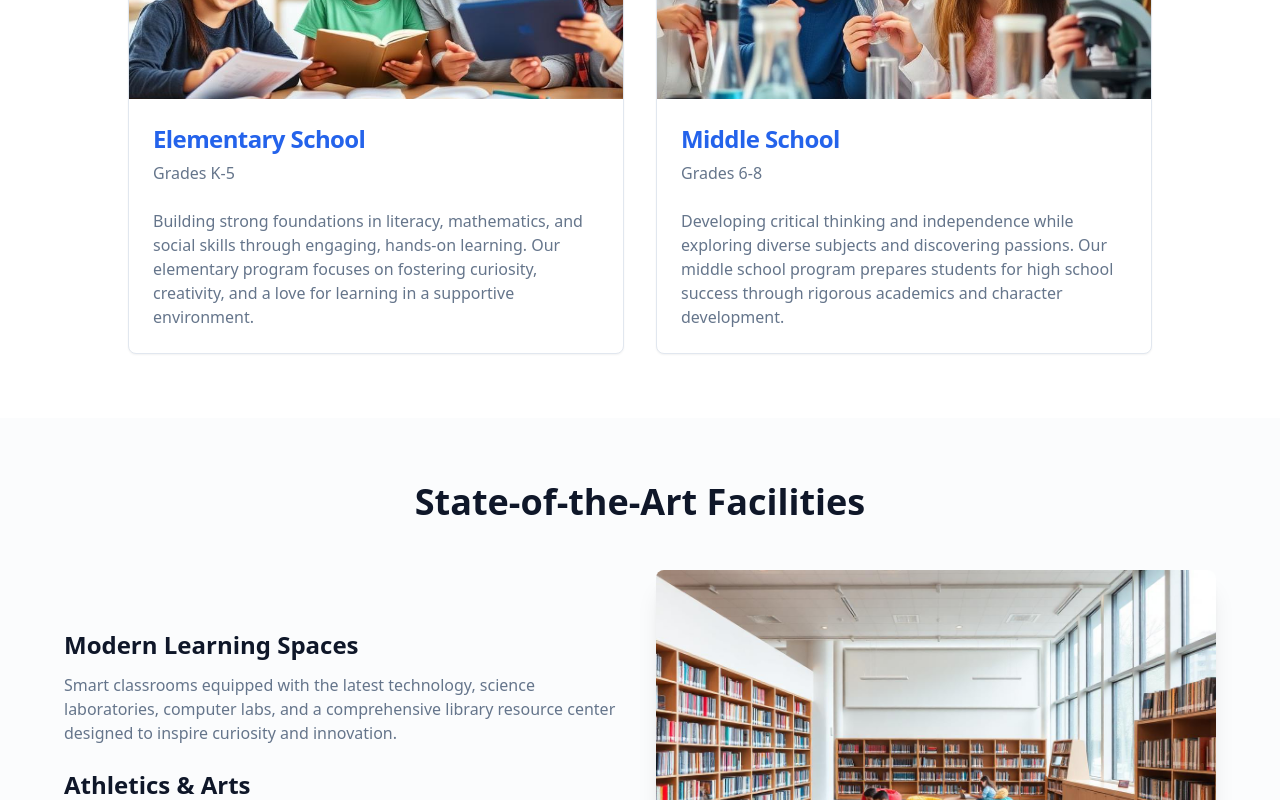
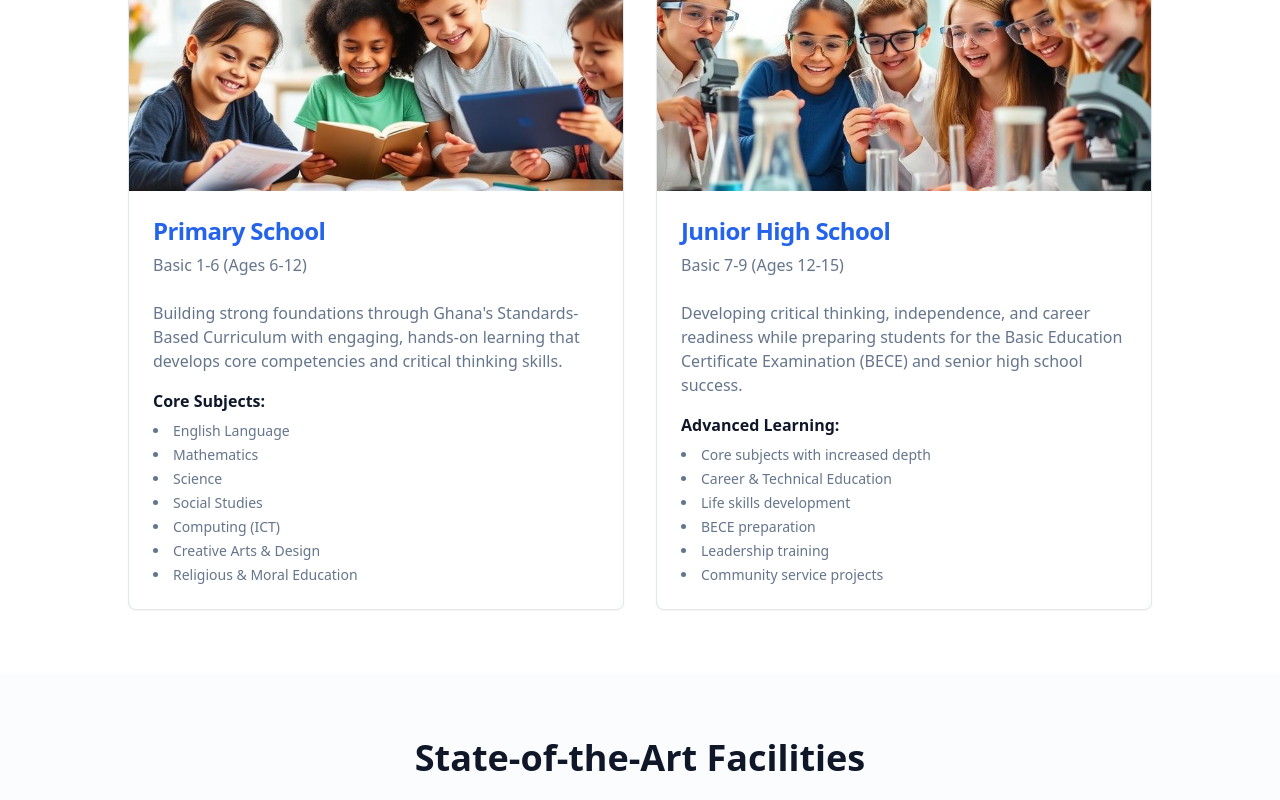
Before and after one commit to Drunken-Sage/project-port-porter, a React (Vite) app: page / in a window 1280 px wide. Shown: the part 1299-2099 px from the top of the page. Built offline with nearby package versions, Linux system fonts and the light colour scheme.

Commit message:
Update programs section

```diff
--- a/src/pages/Index.tsx
+++ b/src/pages/Index.tsx
@@ -40,7 +40,7 @@ const Index = () => {
             Empowering Young Minds
           </h2>
           <p className="text-xl text-muted-foreground mb-8 max-w-2xl mx-auto">
-            Excellence Academy provides quality education for elementary and middle school students in a nurturing, innovative environment.
+            Excellence Academy provides quality education following Ghana's Standards-Based Curriculum for primary and junior high school students in a nurturing, innovative environment.
           </p>
           <div className="flex gap-4 justify-center flex-wrap">
             <Button size="lg">Schedule a Visit</Button>
@@ -94,42 +94,68 @@ const Index = () => {
       {/* Programs Section */}
       <section id="programs" className="py-16 px-4">
         <div className="container mx-auto">
-          <h3 className="text-4xl font-bold text-center mb-12 text-foreground">Our Programs</h3>
+          <h3 className="text-4xl font-bold text-center mb-4 text-foreground">Our Programs</h3>
+          <p className="text-center text-muted-foreground mb-12 max-w-3xl mx-auto">
+            Following Ghana's Standards-Based Curriculum (SBC) developed by NaCCA, our programs emphasize core competencies, 21st-century skills, and learner-centered education.
+          </p>
           <div className="grid md:grid-cols-2 gap-8 max-w-5xl mx-auto">
             <Card className="hover-scale overflow-hidden">
               <div className="h-64 overflow-hidden">
                 <img
                   src={elementaryImage}
-                  alt="Elementary School Program"
+                  alt="Primary School Program"
                   className="w-full h-full object-cover"
                 />
               </div>
               <CardHeader>
-                <CardTitle className="text-2xl text-primary">Elementary School</CardTitle>
-                <CardDescription className="text-base">Grades K-5</CardDescription>
+                <CardTitle className="text-2xl text-primary">Primary School</CardTitle>
+                <CardDescription className="text-base">Basic 1-6 (Ages 6-12)</CardDescription>
               </CardHeader>
               <CardContent>
-                <p className="text-muted-foreground">
-                  Building strong foundations in literacy, mathematics, and social skills through engaging, hands-on learning. Our elementary program focuses on fostering curiosity, creativity, and a love for learning in a supportive environment.
+                <p className="text-muted-foreground mb-4">
+                  Building strong foundations through Ghana's Standards-Based Curriculum with engaging, hands-on learning that develops core competencies and critical thinking skills.
                 </p>
+                <div className="space-y-2">
+                  <p className="font-semibold text-foreground">Core Subjects:</p>
+                  <ul className="text-sm text-muted-foreground space-y-1 list-disc list-inside">
+                    <li>English Language</li>
+                    <li>Mathematics</li>
+                    <li>Science</li>
+                    <li>Social Studies</li>
+                    <li>Computing (ICT)</li>
+                    <li>Creative Arts & Design</li>
+                    <li>Religious & Moral Education</li>
+                  </ul>
+                </div>
               </CardContent>
             </Card>
             <Card className="hover-scale overflow-hidden">
               <div className="h-64 overflow-hidden">
                 <img
                   src={middleSchoolImage}
-                  alt="Middle School Program"
+                  alt="Junior High School Program"
                   className="w-full h-full object-cover"
                 />
               </div>
               <CardHeader>
-                <CardTitle className="text-2xl text-primary">Middle School</CardTitle>
-                <CardDescription className="text-base">Grades 6-8</CardDescription>
+                <CardTitle className="text-2xl text-primary">Junior High School</CardTitle>
+                <CardDescription className="text-base">Basic 7-9 (Ages 12-15)</CardDescription>
               </CardHeader>
               <CardContent>
-                <p className="text-muted-foreground">
-                  Developing critical thinking and independence while exploring diverse subjects and discovering passions. Our middle school program prepares students for high school success through rigorous academics and character development.
+                <p className="text-muted-foreground mb-4">
+                  Developing critical thinking, independence, and career readiness while preparing students for the Basic Education Certificate Examination (BECE) and senior high school success.
                 </p>
+                <div className="space-y-2">
+                  <p className="font-semibold text-foreground">Advanced Learning:</p>
+                  <ul className="text-sm text-muted-foreground space-y-1 list-disc list-inside">
+                    <li>Core subjects with increased depth</li>
+                    <li>Career & Technical Education</li>
+                    <li>Life skills development</li>
+                    <li>BECE preparation</li>
+                    <li>Leadership training</li>
+                    <li>Community service projects</li>
+                  </ul>
+                </div>
               </CardContent>
             </Card>
           </div>
```
